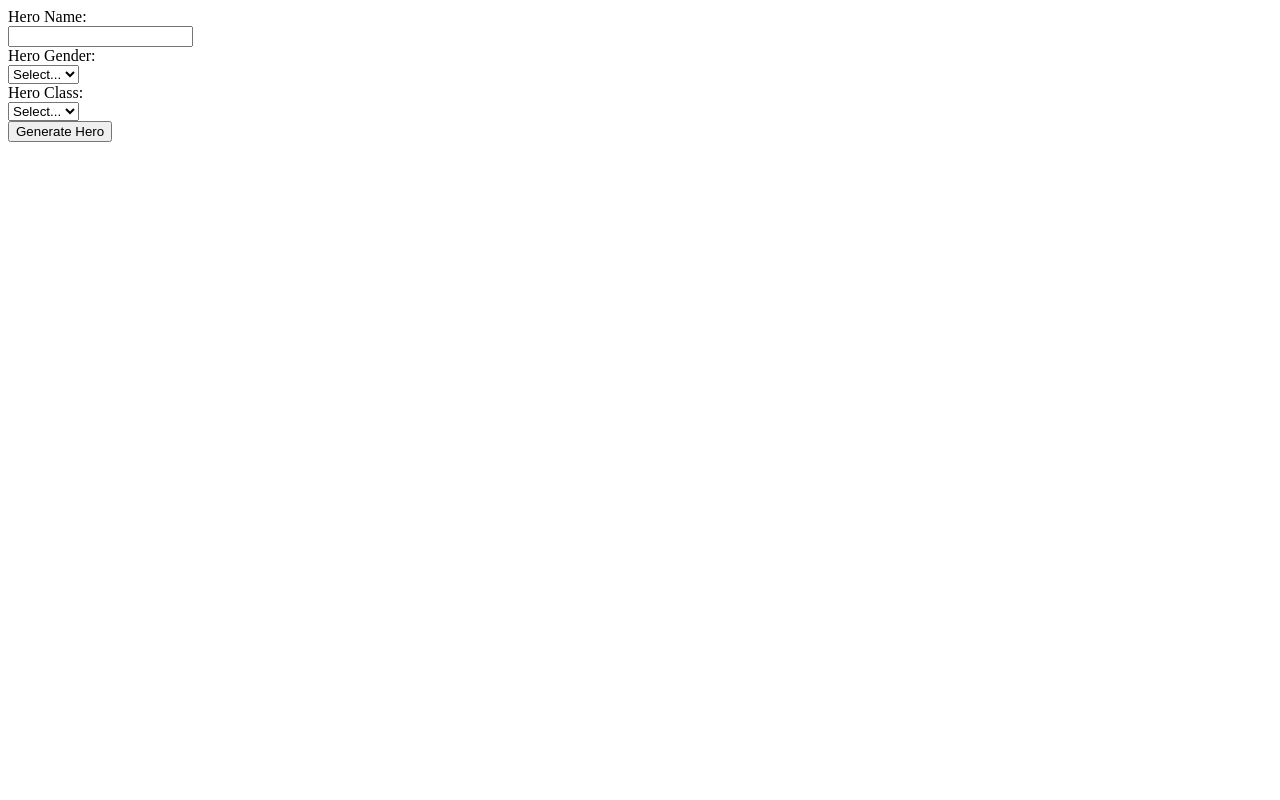
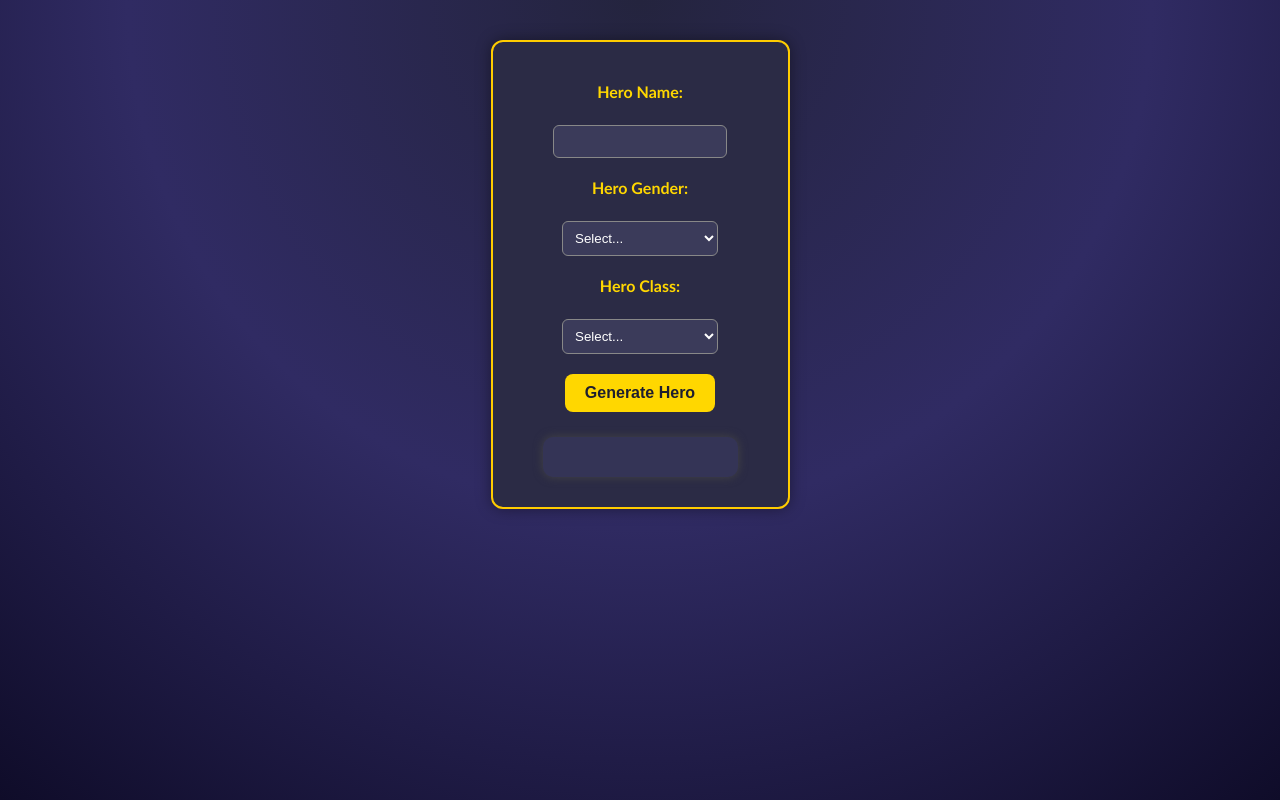
Before and after one commit to aruff888/web-330, a plain HTML site: page week-2/character-generator/index.html in a window 1280 px wide. Drawn offline with Linux system fonts and the light colour scheme.

Commit message:
add files

```diff
--- a/week-2/character-generator/script.js
+++ b/week-2/character-generator/script.js
@@ -3,23 +3,58 @@
   Chapter 1
   Programming Assignment
 
-  Author:
-  Date:
-  Filename:
+  Author: Amanda Ruff
+  Date: 10/27/25
+  Filename: script.js
 */
 
 "use strict";
 
+//Create a closure-based character factory function
 function createCharacter(name, gender, characterClass) {
-  // TODO: Implement this function
+  // Private variables (not directly accessible)
+  let _name = name;
+  let _gender = gender;
+  let _class = characterClass;
+
+  // Return an object exposing only getter methods
+  return {
+    getName: function () {
+      return _name;
+    },
+    getGender: function () {
+      return _gender;
+    },
+    getClass: function () {
+      return _class;
+    },
+  };
 }
 
-document.getElementById("generateHero").addEventListener("click", function(e) {
-  e.preventDefault();
+//Add event listener for the "Generate Hero" button
+document.getElementById("generateHero").addEventListener("click", function (e) {
+  e.preventDefault(); // Prevent page reload
 
-  // TODO: Get form values
+  //Get form values
+  const name = document.getElementById("heroName").value.trim();
+  const gender = document.getElementById("heroGender").value;
+  const heroClass = document.getElementById("heroClass").value;
 
-  // TODO: Create character
+  // Input validation
+  if (!name || !gender || !heroClass) {
+    alert("Please complete all fields before generating your hero!");
+    return;
+  }
 
-  // TODO: Display character information
+  //Create a new character using the closure
+  const newHero = createCharacter(name, gender, heroClass);
+
+  //Display the hero’s information
+  const output = document.getElementById("characterOutput");
+  output.innerHTML = `
+    <h2>Your Hero Has Been Created!</h2>
+    <p><strong>Name:</strong> ${newHero.getName()}</p>
+    <p><strong>Gender:</strong> ${newHero.getGender()}</p>
+    <p><strong>Class:</strong> ${newHero.getClass()}</p>
+  `;
 });
--- a/week-2/character-generator/styles.css
+++ b/week-2/character-generator/styles.css
@@ -3,9 +3,104 @@
   Chapter 1
   Programming Assignment
 
-  Author:
-  Date:
-  Filename:
+  Author: Amanda Ruff
+  Date: 10/27/25
+  Filename: styles.css
 */
 
-/* Your CSS goes here */
+/* ===== General Page Styling ===== */
+body {
+  background-color: #1e1e2f;
+  color: #f5f5f5;
+  font-family: "Trebuchet MS", sans-serif;
+  text-align: center;
+  margin: 0;
+  padding: 40px;
+}
+
+/* ===== Main Container ===== */
+#mainContainer {
+  background-color: #2b2b45;
+  display: inline-block;
+  padding: 30px 50px;
+  border-radius: 12px;
+  box-shadow: 0 0 15px rgba(0, 0, 0, 0.4);
+}
+
+/* ===== Form Styling ===== */
+form {
+  margin-bottom: 20px;
+}
+
+label {
+  font-weight: bold;
+  color: #ffd700;
+  display: block;
+  margin-top: 10px;
+  margin-bottom: 5px;
+}
+
+input,
+select {
+  width: 80%;
+  padding: 8px;
+  border: 1px solid #888;
+  border-radius: 6px;
+  margin-bottom: 10px;
+  background-color: #3b3b5a;
+  color: #fff;
+}
+
+/* ===== Button Styling ===== */
+button {
+  background-color: #ffd700;
+  color: #1e1e2f;
+  border: none;
+  padding: 10px 20px;
+  border-radius: 8px;
+  font-weight: bold;
+  font-size: 1rem;
+  cursor: pointer;
+  margin-top: 10px;
+  transition: background-color 0.3s ease;
+}
+
+button:hover {
+  background-color: #e6c200;
+}
+
+/* ===== Output Section ===== */
+#characterOutput {
+  margin-top: 25px;
+  background-color: #343456;
+  border-radius: 10px;
+  padding: 20px;
+  box-shadow: 0 0 10px #444;
+}
+
+#characterOutput h2 {
+  color: #ffcc00;
+  text-shadow: 1px 1px 3px #000;
+  margin-bottom: 15px;
+}
+
+#characterOutput p {
+  font-size: 1.1rem;
+  margin: 5px 0;
+}
+
+/* ===== Add Fantasy Feel ===== */
+body::before {
+  content: "";
+  position: fixed;
+  top: 0;
+  left: 0;
+  height: 100%;
+  width: 100%;
+  background-image: radial-gradient(circle at top, #24243e, #302b63, #0f0c29);
+  z-index: -1;
+}
+
+#mainContainer {
+  border: 2px solid #ffcc00;
+}
```
Also changed, not shown: week-2/character-generator/index.html (+3 -3 lines).
